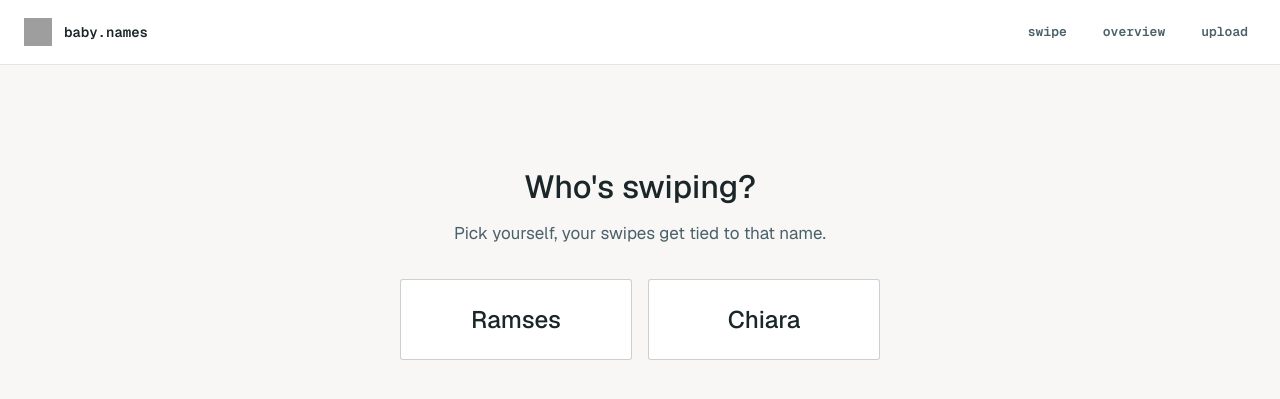
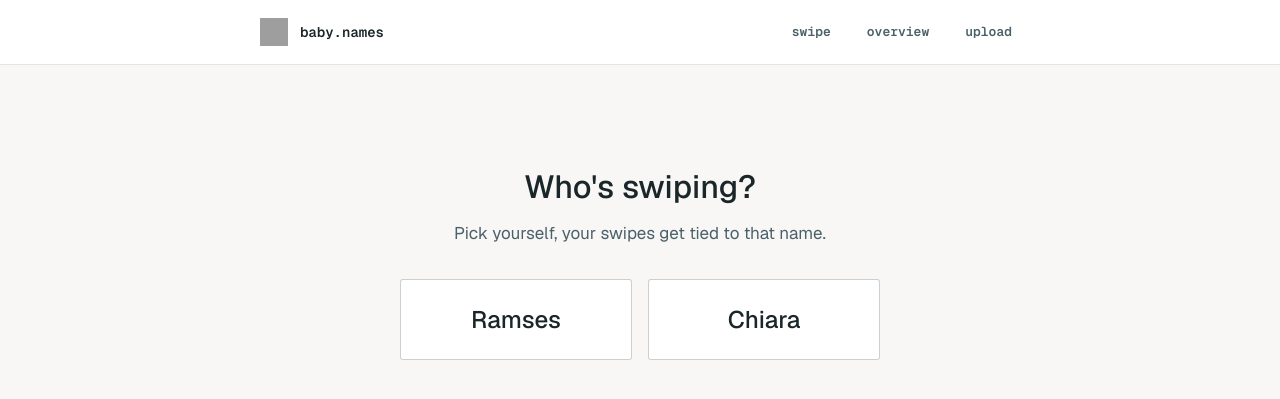
Before and after one commit to RamsesKools/babyname-swiper, a FastAPI app: page /who in a window 1280 px wide. Shown: the top 399 px of the page. Run offline with FastAPI, Linux system fonts and the light colour scheme; grey boxes are pictures that could not be loaded.

Commit message:
Fix header centering

```diff
--- a/src/baby_names_swiper/static/css/app.css
+++ b/src/baby_names_swiper/static/css/app.css
@@ -16,7 +16,7 @@ body {
     display: flex;
     align-items: center;
     justify-content: space-between;
-    padding: 1rem 1.5rem;
+    padding: 1rem max(1.5rem, calc((100% - 760px) / 2));
     background: var(--c-surface);
     border-bottom: 0.5px solid var(--c-border);
 }
```
